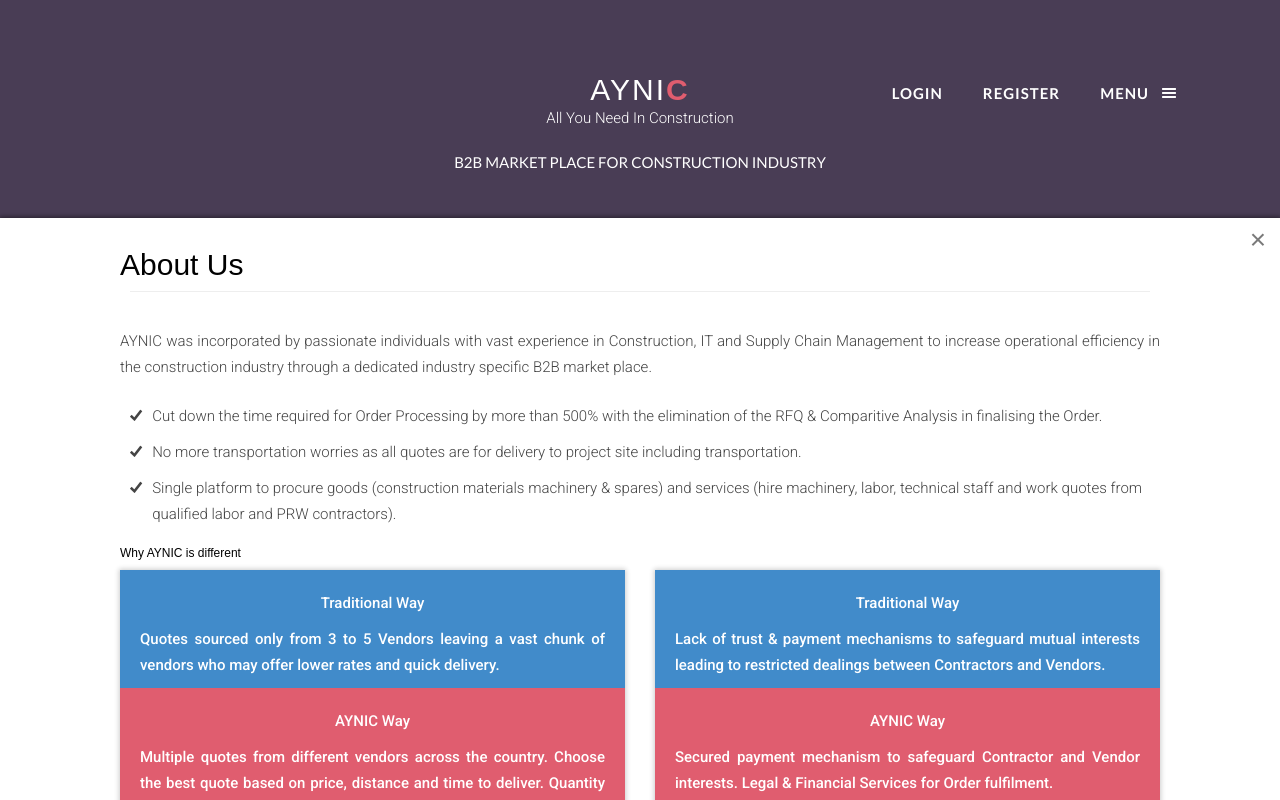
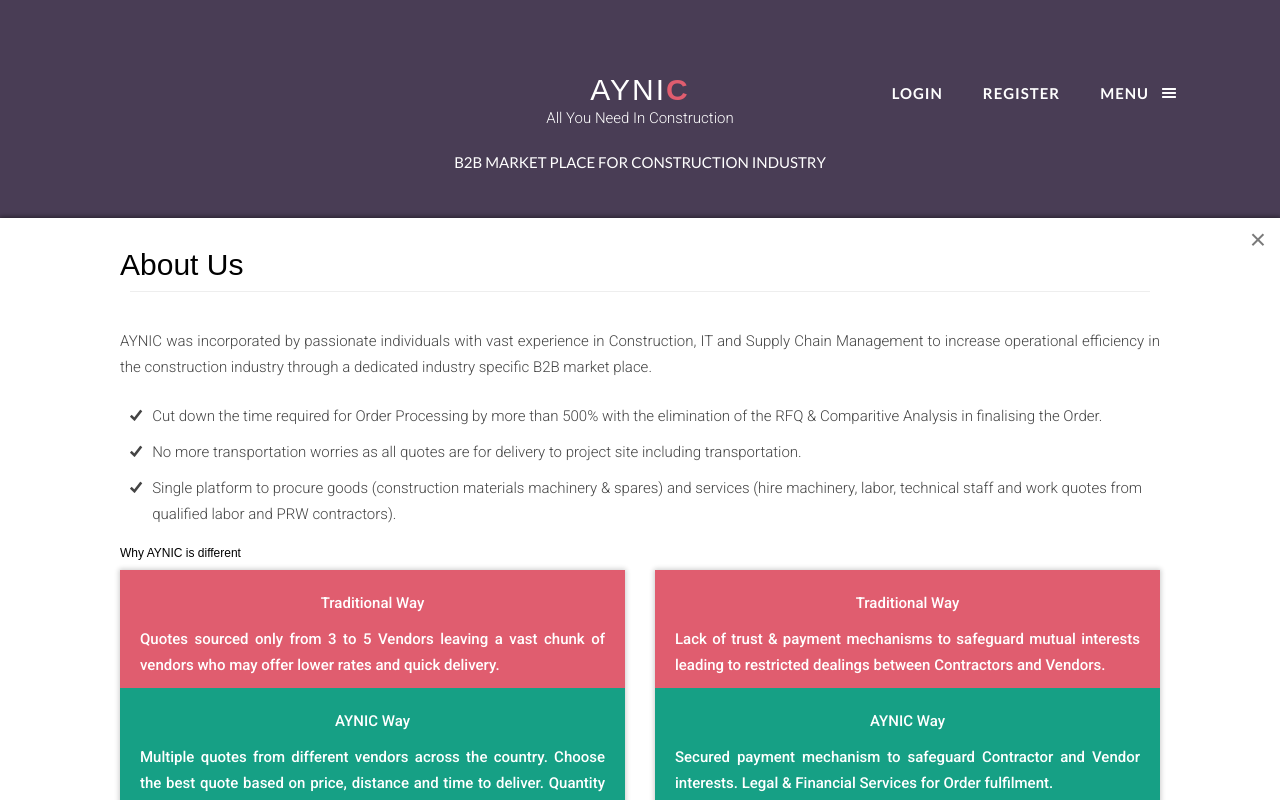
Before and after one commit to anil-aynic/aynic-landingpage, a plain HTML site: page index.html in a window 1280 px wide. Both pictures are taken after a click on the element 197 px from the left and 441 px from the top of the page. Shown: the top 800 px of the page. Drawn offline with nearby package versions, Linux system fonts and the light colour scheme; files whose address does not match are found by name.

Commit message:
css changes

```diff
--- a/css/custom.css
+++ b/css/custom.css
@@ -401,7 +401,7 @@ header#fh5co-header
 }
 .aynic-point
 {
-  background-color:#e05d6f;
+  background-color:#16a085;
   color:#fff;
   font-weight:normal;
 }
@@ -442,7 +442,7 @@ header#fh5co-header
 }
 .traditional-point
 {
-  background: #418bca;
+  background: #e05d6f;
   color:#fff;
   font-weight: 500 !important;
 }
```
